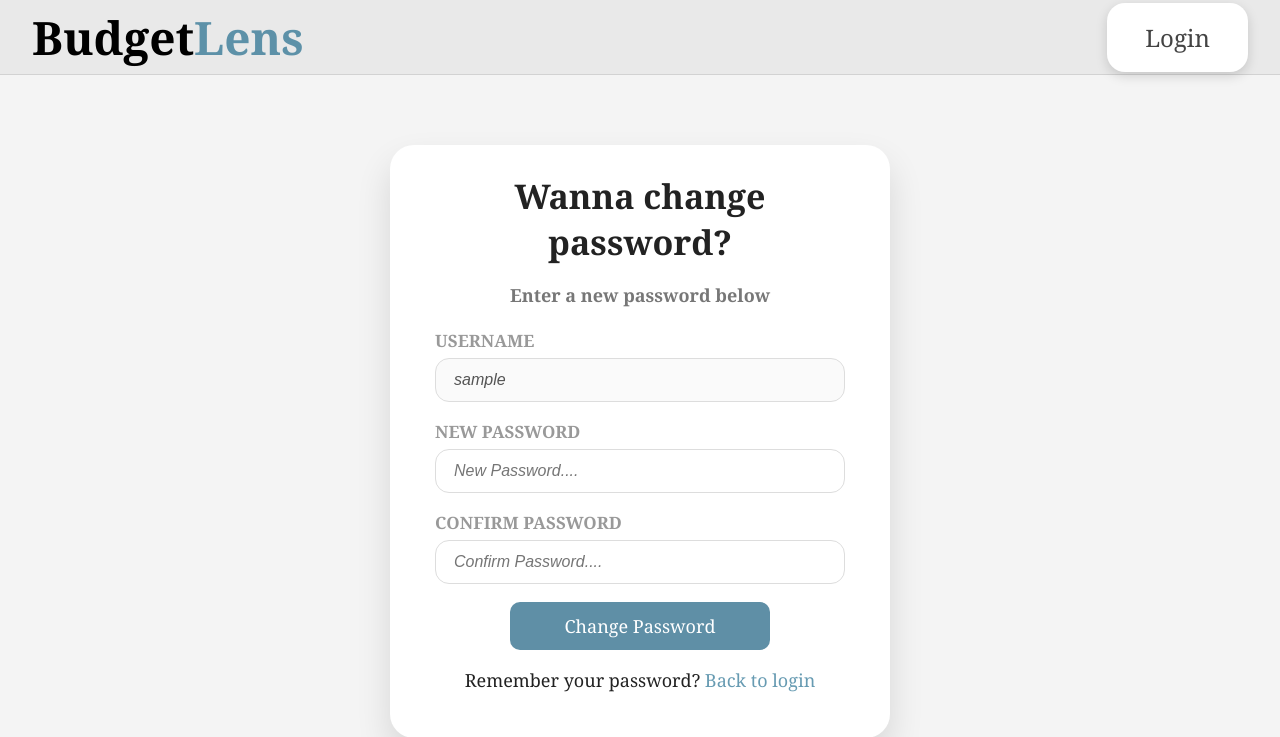
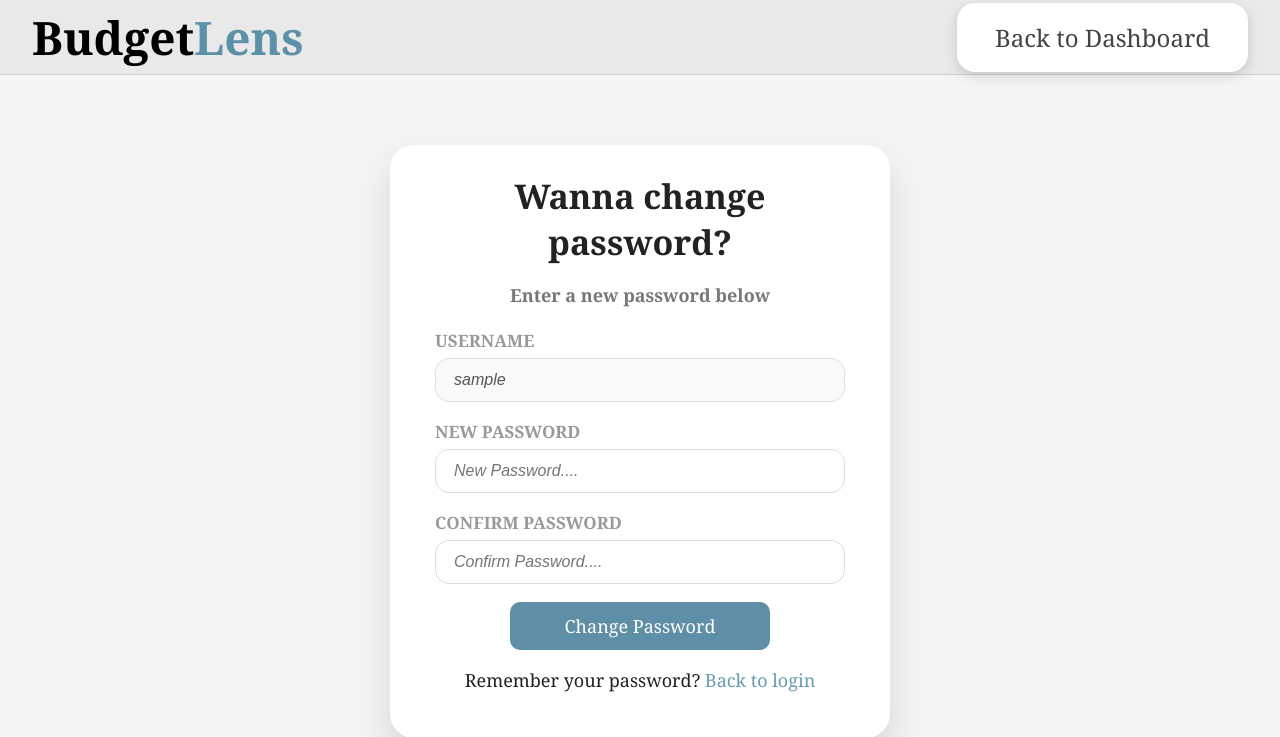
Before and after one commit to Cchristineee/BudgetLens, a PHP site: page /upload/change_password.php in a window 1280 px wide. Shown: the top 737 px of the page. Run offline with PHP 8.4, Linux system fonts and the light colour scheme; the visitor is signed in with stand-in values (Sample User, id 1).

Commit message:
replaced login button with back to dashboard

```diff
--- a/Login.html
+++ b/Login.html
@@ -29,6 +29,7 @@
                         <label for="password">PASSWORD</label>
                         <input type="password" id="password" name="password" placeholder="Password...." required/>
                     </div>
+
                     <!--
                     <div class="forgot-row">
                         <a href="change_password.php" class="forgot-link">Forgot Password?</a>
--- a/change_password.php
+++ b/change_password.php
@@ -52,7 +52,7 @@ if ($_SERVER["REQUEST_METHOD"] === "POST") {
 
     <header class="top-header">
         <div class="logo">Budget<span>Lens</span></div>
-        <a href="Login.html" class="signup-btn">Login</a>
+        <a href="Home.php" class="signup-btn">Back to Dashboard</a>
     </header>
 
     <main class="page-wrapper">
```
